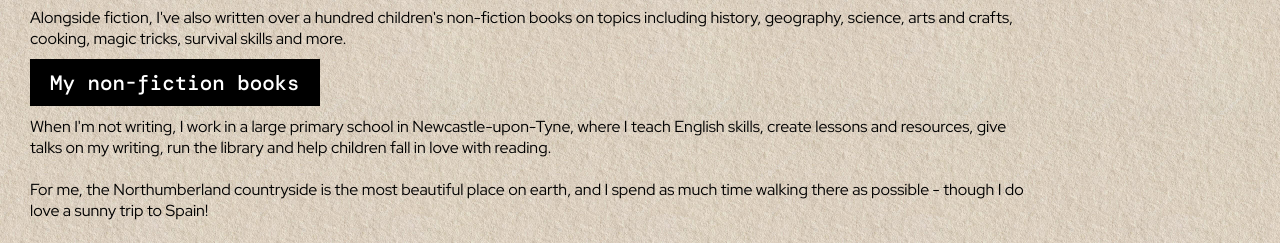
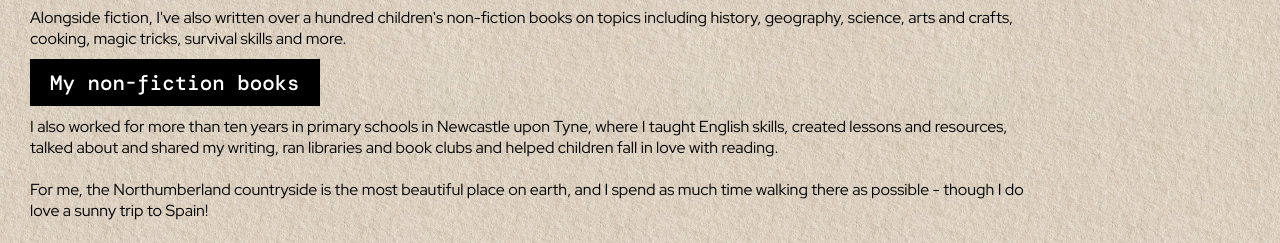
Before and after one commit to Catalufa/steph, a plain HTML site: page index.html in a window 1280 px wide. Shown: the part 2492-2735 px from the top of the page. Drawn offline with nearby package versions, Linux system fonts and the light colour scheme; grey boxes are pictures that could not be loaded; a web font is replaced by a local one.

Commit message:
Update text

```diff
--- a/index.html
+++ b/index.html
@@ -298,7 +298,7 @@
                 <button class="inverted" onclick="scrollToSection('non-fiction')">My non-fiction books</button>
             </div>
             <p>
-                When I'm not writing, I work in a large primary school in Newcastle-upon-Tyne, where I teach English skills, create lessons and resources, give talks on my writing, run the library and help children fall in love with reading.
+                I also worked for more than ten years in primary schools in Newcastle upon Tyne, where I taught English skills, created lessons and resources, talked about and shared my writing, ran libraries and book clubs and helped children fall in love with reading.
     <br><br>
                 For me, the Northumberland countryside is the most beautiful place on earth, and I spend as much time walking there as possible - though I do love a sunny trip to Spain!
             </p>
```
